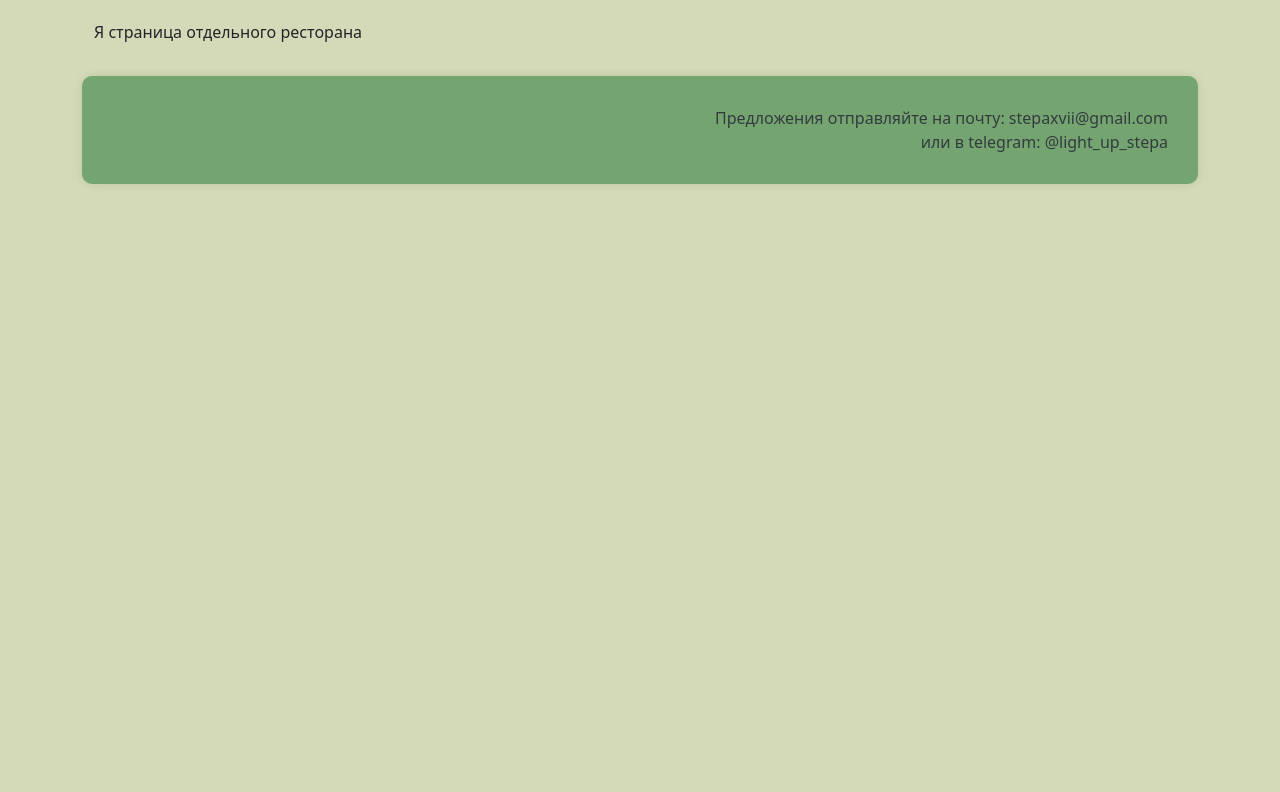
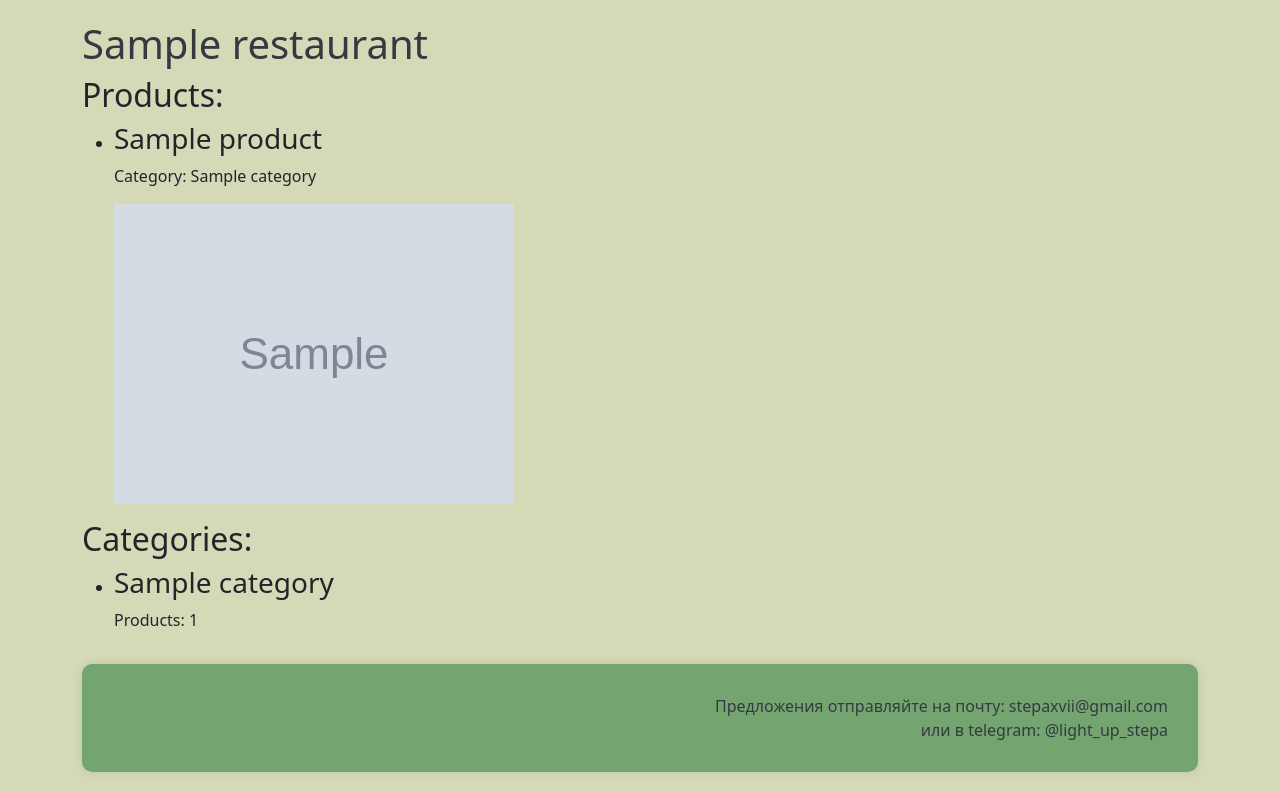
Before and after one commit to stepaxvii/basket_of_products, a Django app: page /restaurant/1 in a window 1280 px wide. Shown: the part 76-868 px from the top of the page. Before the commit the page ends 260 px from the top, so only its background shows below. Run offline with Django 3.2, Linux system fonts and the light colour scheme; tables that the repository leaves empty hold one stand-in row (values such as "Sample post"); grey boxes marked "Sample" are stand-in pictures.

Commit message:
add restaurant page

```diff
--- a/basket_of_products/basket/urls.py
+++ b/basket_of_products/basket/urls.py
@@ -12,7 +12,7 @@ urlpatterns = [
     ),
     path(
         'restaurant/<int:pk>',
-        views.RestaurantView.as_view(),
-        name='restaurant-detail'
+        views.RestaurantDetailView.as_view(),
+        name='restaurant'
     ),
 ]
--- a/basket_of_products/basket/views.py
+++ b/basket_of_products/basket/views.py
@@ -1,6 +1,7 @@
-from django.views.generic import ListView
+from django.shortcuts import get_object_or_404
+from django.views.generic import DetailView, ListView
 
-from .models import Restaurant, Product
+from .models import Category, Restaurant, Product
 
 
 class HomePageView(ListView):
@@ -12,10 +13,14 @@ class HomePageView(ListView):
     paginate_by = 2
 
 
-class RestaurantView(ListView):
-    """CBV для отображение выбранного ресторана."""
+class RestaurantDetailView(DetailView):
+    """CBV для отображения страницы ресторана."""
 
+    model = Restaurant
     template_name = 'basket/restaurant.html'
-    model = Restaurant
-    context_object_name = 'restaurant'
-    paginate_by = 3
+
+    def get_context_data(self, **kwargs):
+        context = super().get_context_data(**kwargs)
+        context['products'] = Product.objects.filter(restaurant=self.object)
+        context['categories'] = Category.objects.filter(restaurant=self.object)
+        return context
--- a/basket_of_products/templates/basket/restaurant.html
+++ b/basket_of_products/templates/basket/restaurant.html
@@ -1,11 +1,30 @@
 {% extends 'basket/base.html' %}
 
 {% block title %}
-Главная страница
+    {{ restaurant.name }}
 {% endblock %}
 
 {% block content %}
-<div class="container restaurant-container">
-    <p>Я страница отдельного ресторана</p>
-</div>
+    <h1>{{ restaurant.name }}</h1>
+    <h2>Products:</h2>
+    <ul>
+        {% for product in products %}
+            <li>
+                <h3>{{ product.title }}</h3>
+                <p>Category: {{ product.category.title }}</p>
+                {% if product.image %}
+                    <img src="{{ product.image.url }}" alt="{{ product.title }}">
+                {% endif %}
+            </li>
+        {% endfor %}
+    </ul>
+    <h2>Categories:</h2>
+    <ul>
+        {% for category in categories %}
+            <li>
+                <h3>{{ category.title }}</h3>
+                <p>Products: {{ category.products.count }}</p>
+            </li>
+        {% endfor %}
+    </ul>
 {% endblock %}
--- a/basket_of_products/templates/includes/header.html
+++ b/basket_of_products/templates/includes/header.html
@@ -10,10 +10,10 @@
                     <a class="nav-link" href="{% url 'pages:about' %}">О проекте</a>
                 </li>
                 <li class="nav-item">
-                    <a class="nav-link" href="#">Вход</a>
+                    <a class="nav-link" href="{% url 'basket:restaurant' 1 %}">Вход</a>
                 </li>
                 <li class="nav-item">
-                    <a class="nav-link" href="#">Выход</a>
+                    <a class="nav-link" href="{% url 'basket:restaurant' 2 %}">Выход</a>
                 </li>
             </ul>
         </div>
```
